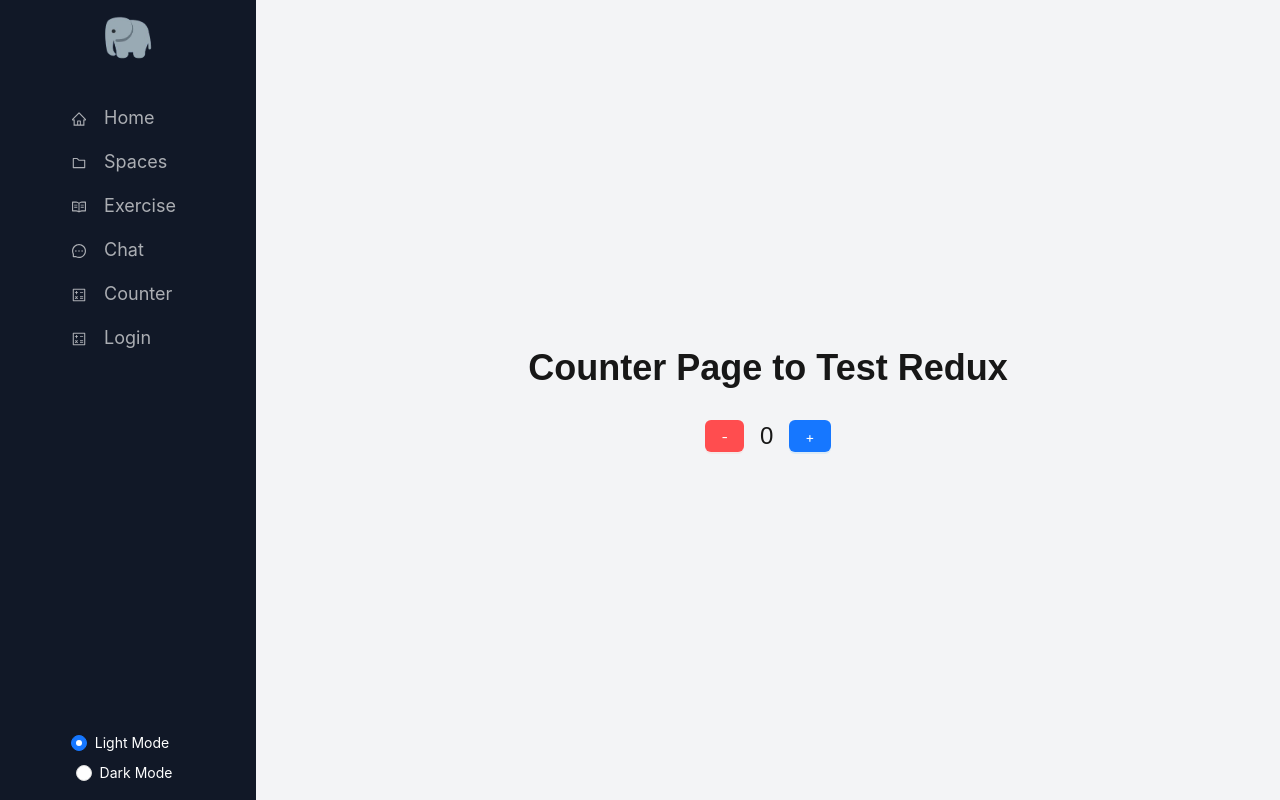
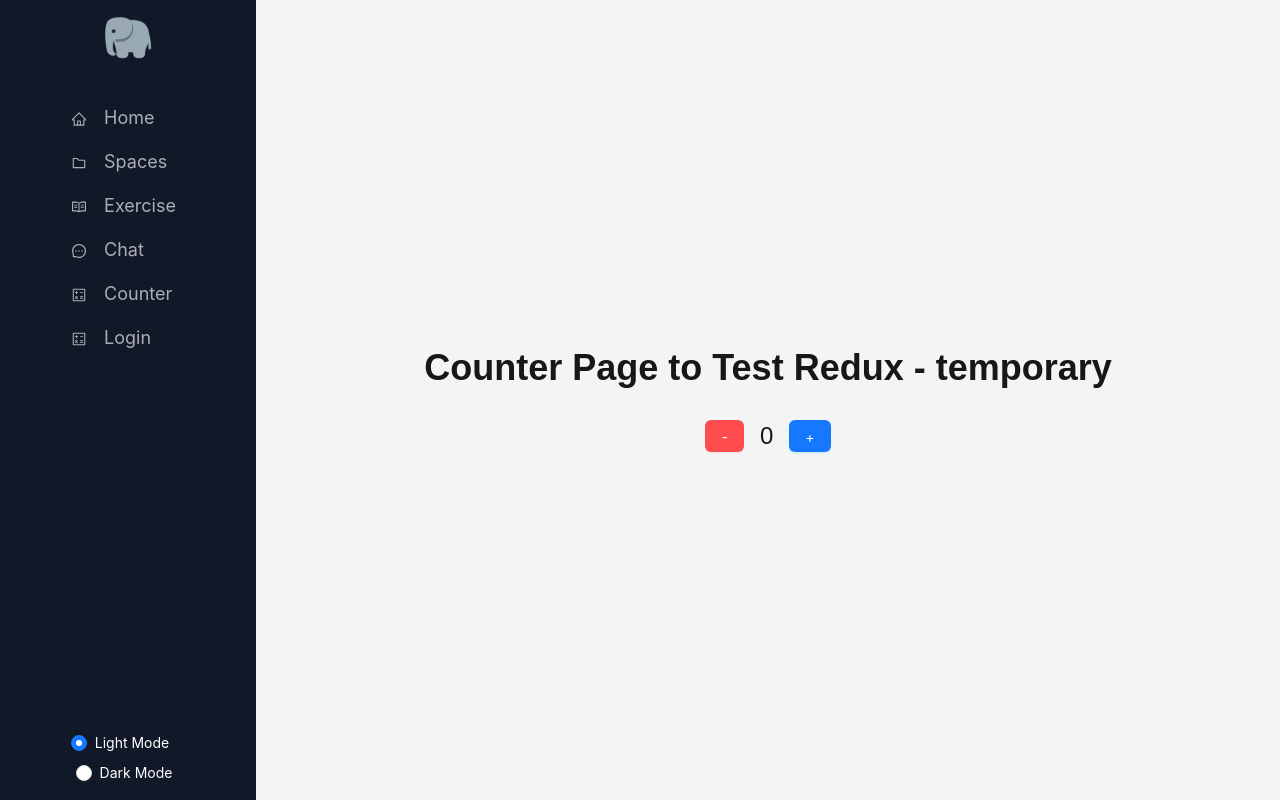
Before and after one commit to DominikTenerife/el-instituto, a Next.js app: page /counter in a window 1280 px wide. Built offline with nearby package versions, Linux system fonts and the light colour scheme.

Commit message:
fix: changing heading of Counter page

```diff
--- a/src/app/counter/page.tsx
+++ b/src/app/counter/page.tsx
@@ -11,7 +11,7 @@ export default function Counter() {
 
   return (
     <div className="flex flex-col items-center justify-center min-h-screen bg-gray-100">
-      <h1 className="text-4xl font-bold mb-4">Counter Page to Test Redux</h1>
+      <h1 className="text-4xl font-bold mb-4">Counter Page to Test Redux - temporary</h1>
 
       <div className="flex items-center space-x-4 mt-4">
         <Button
```
